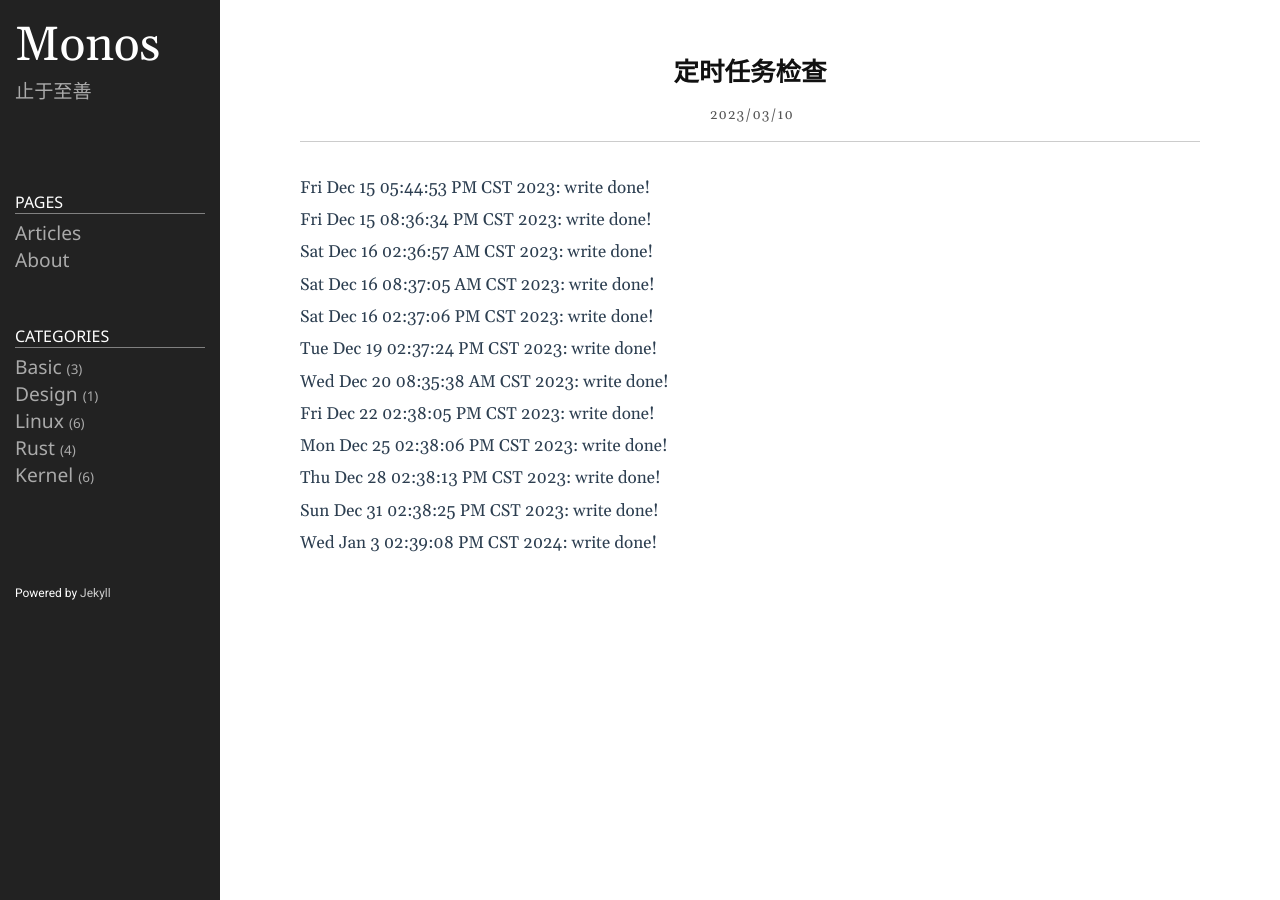
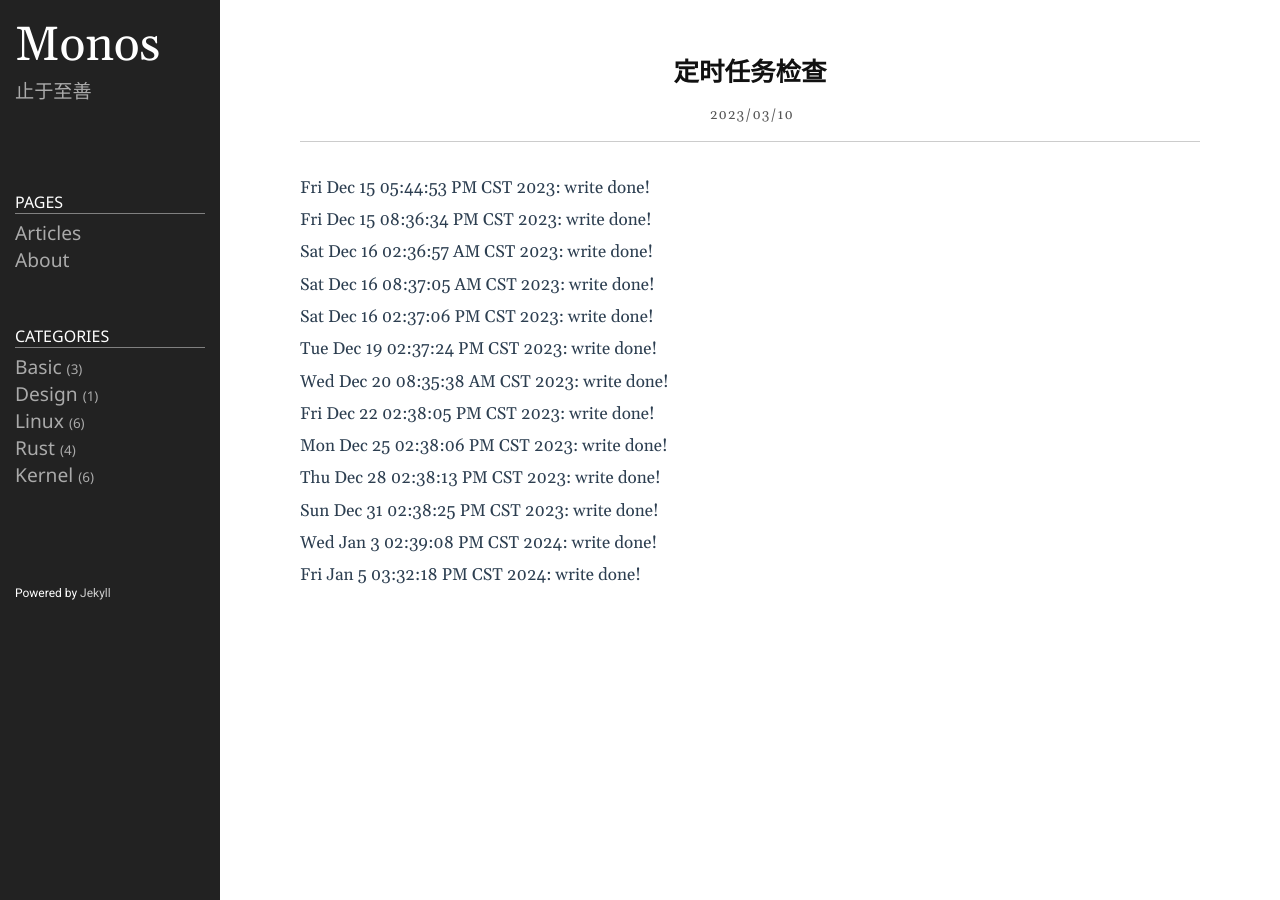
Before and after one commit to lclgo/lclgo.github.io, a Jekyll site: the page built from _posts/2023-03-10-weekly.md, in a window 1280 px wide. Built offline with Jekyll 4.4.1, drawn with Linux system fonts in a browser that asks for light colours.

Commit message:
timer check

```diff
--- a/_posts/2023-03-10-weekly.md
+++ b/_posts/2023-03-10-weekly.md
@@ -27,3 +27,5 @@ Thu Dec 28 02:38:13 PM CST 2023: write done!
 Sun Dec 31 02:38:25 PM CST 2023: write done!
 
 Wed Jan  3 02:39:08 PM CST 2024: write done!
+
+Fri Jan  5 03:32:18 PM CST 2024: write done!
```
